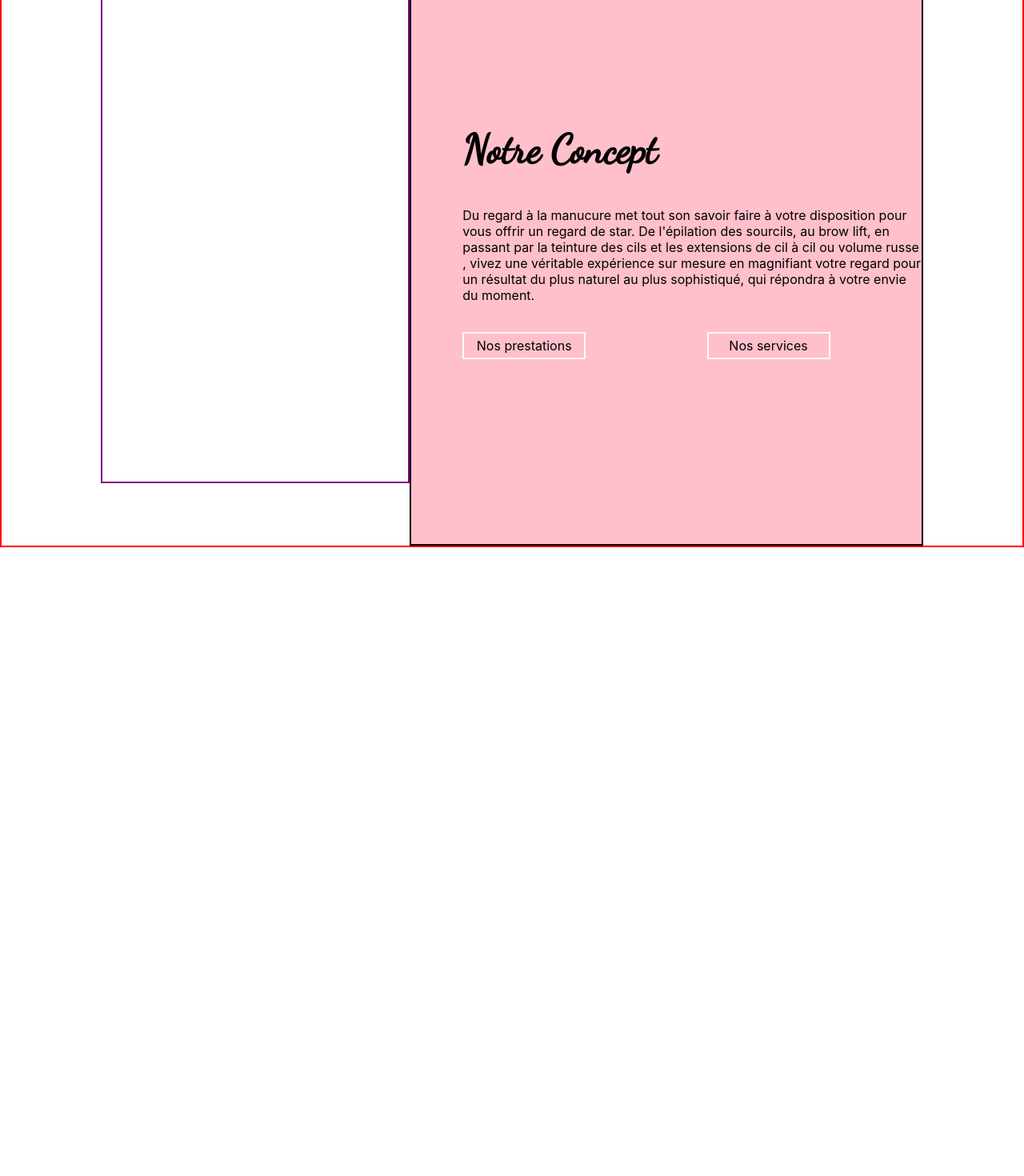
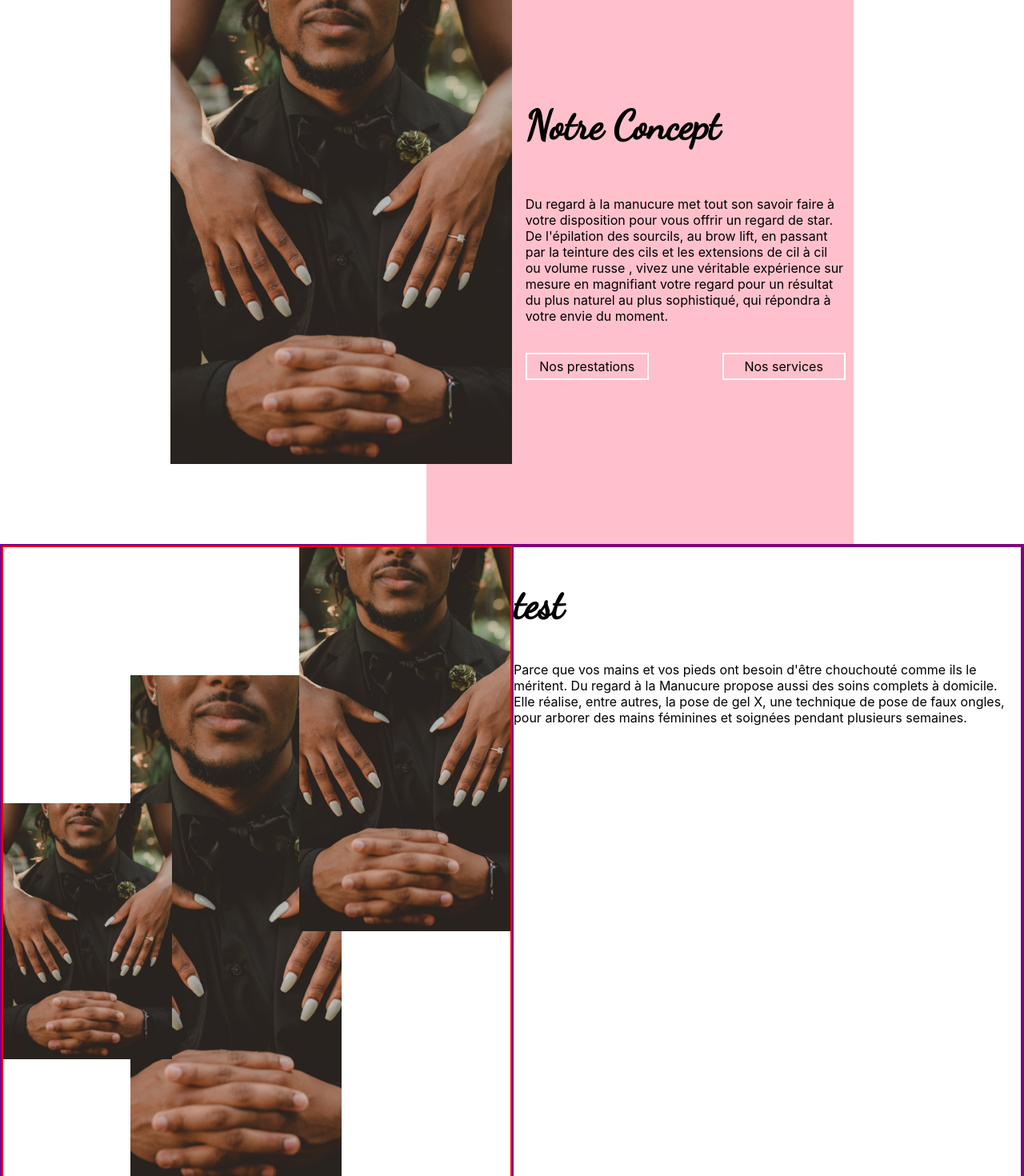
Before and after one commit to yohanetifier/du-regard-a-la-manucure, a React (Create React App) app: page /about in a window 1280 px wide. Shown: the part 120-1590 px from the top of the page at 80% size. Before the commit the page ends 804 px from the top, so only its background shows below. Built offline with nearby package versions, Linux system fonts and the light colour scheme.

Commit message:
continue on page about

```diff
--- a/src/components/About/About.tsx
+++ b/src/components/About/About.tsx
@@ -1,40 +1,28 @@
 import styles from './About.module.scss';
-import Concept2 from '../Concept2/Concept2';
+import Concept from '../Concept/Concept';
+import img1 from '../../assets/images/clay-banks-_3Sud4WPPYE-unsplash.jpg';
+import Concept2 from "../Concept2/Concept2";
 
 function About() {
   return (
-    <Concept2
-      classnamemainwrapper={styles.mainwrapper}
-      classnamewrapperimg={styles.wrapperimg}
-      classnamewrapperdescription={styles.wrapperdescription}
-      classnametitle={styles.title}
+    <>
+      <Concept
+        src={img1}
+        alt={img1}
         title="Notre Concept"
-      description="Du regard à la manucure met tout son savoir faire à votre disposition pour vous offrir un regard de star.
+        children="Du regard à la manucure met tout son savoir faire à votre disposition pour vous offrir un regard de star.
       De l'épilation des sourcils, au brow lift, en passant par la teinture des cils et les extensions de cil à cil ou volume russe
       , vivez une véritable expérience sur mesure en magnifiant votre regard pour un résultat du plus naturel
       au plus sophistiqué, qui répondra à votre envie du moment."
-      classnamesubwrapperdescription={styles.subwrapperdescrition}
-      to={"/prestations"}
+        to="/nos-prestations"
         label="Nos prestations"
-      classnamelink={styles.link}
-      classnamelinkwrapper={styles.linkwrapper}
-      buttonwrapper={styles.buttonwrapper}
-      secondto={"/services"}
-      secondlabel={"Nos services"}
+        numberOfButton="two"
+        secondTo="/services"
+        secondLabel="Nos services"
       />
-    // <div className={styles.mainwrapper}>
-    //   <div className={styles.wrapperimg}>
-    //     <img />
-    //   </div>
-    //   <div className={styles.wrapperdescription}>
-    //     <h2>Notre Concept</h2>
-    //     <p>Du regard à la manucure met tout son savoir faire à votre disposition pour vous offrir un regard de star.
-    //       De l'épilation des sourcils, au brow lift, en passant par la teinture des cils et les extensions de cil à cil ou volume russe
-    //       , vivez une véritable expérience sur mesure en magnifiant votre regard pour un résultat du plus naturel
-    //       au plus sophistiqué, qui répondra à votre envie du moment.
-    //     </p>
-    //   </div>
-    // </div>
+      <Concept2
+      />
+    </>
   )
 }
 
--- a/src/components/Button/Button.tsx
+++ b/src/components/Button/Button.tsx
@@ -3,16 +3,13 @@ import styles from "./Button.module.scss";
 
 interface Props {
     to: string
-    classnamelink: string
+    classnamelink?: string
     label: string
-    classnamemainwrapper: string
 }
 
-function Button({ to, classnamelink, label, classnamemainwrapper }: Props) {
+function Button({ to, classnamelink, label }: Props) {
     return (
-        <div className={classnamemainwrapper}>
-            <Link to={to} className={`${classnamelink} ${styles.defaultstyles}`}>{label}</Link>
-        </div>
+        <Link to={to} className={`${classnamelink} ${styles.defaultstyles}`}>{label}</Link>
     )
 }
 
--- a/src/components/Concept/Concept.module.scss
+++ b/src/components/Concept/Concept.module.scss
@@ -87,3 +87,16 @@
         background-color: white;
     }
 }
+
+.buttonwrapper {
+    display: flex;
+    justify-content: space-between;
+    width: 100%;
+    @media screen and (max-width: map-get(var.$breakpoints, "tablet-up")){
+        margin: 0 auto;
+        width: 70%;
+    }
+    @media screen and (max-width: map-get(var.$breakpoints, "phone-down")){
+        width: 100%;
+    }
+}
--- a/src/components/Concept/Concept.tsx
+++ b/src/components/Concept/Concept.tsx
@@ -1,10 +1,10 @@
 import Image from '../Image/Image';
-// import img1 from '../../assets/images/engin-akyurt-EeVOgK2x0E4-unsplash.jpg';
 import img1 from '../../assets/images/clay-banks-_3Sud4WPPYE-unsplash.jpg';
 import styles from './Concept.module.scss';
 import Title from '../Title/Title'
 import Description from '../Description/Description';
 import { Link } from 'react-router-dom';
+import Button from "../Button/Button";
 
 export interface Img {
     src: string
@@ -12,20 +12,55 @@ export interface Img {
     classNamewrapper: string
 }
 
-function Concept() {
+interface Props {
+    src: string
+    alt: string
+    title: string
+    children: string
+    to: string
+    label: string
+    secondTo?: string
+    secondLabel?: string
+    numberOfButton: string
+
+}
+
+function Concept({
+    src,
+    alt,
+    title,
+    children,
+    to,
+    label,
+    secondTo,
+    secondLabel,
+    numberOfButton,
+
+}: Props) {
     return (
         <div className={styles.mainwrapper}>
             <div className={styles.imagewrapper}>
-                    <Image src={img1} alt={img1} classNamewrapper={styles.firstimage} />
+                <Image src={src} alt={alt} classNamewrapper={styles.firstimage} />
             </div>
             <div className={styles.descriptionwrapper}>
                 <div className={styles.layoutwrapper}>
-                    <h2 className={styles.title}> Notre Concept</h2>
+                    <h2 className={styles.title}> {title}</h2>
                     <p className={styles.description}>
-                      Que diriez-vous de sublimer vos ongles et votre regard sans sortir de chez vous? C'est possible avec Du Regard à La Manucure,
-                      professionnelle de l'esthétique, prothésiste ongulaire. L'institut Du Regard à la Manucure est basé à Aincourt, dans le Val d'Oise et se
-                      déplace dans toute l'Ile de France pour vous mettre en beauté.</p>
-                      <Link to={"/about"} className={styles.link}>En savoir plus</Link>
+                        {children}</p>
+                    {numberOfButton === "one" ?
+                        <Button
+                            to={to}
+                            label={label}
+                        />
+                        :
+                        <div className={styles.buttonwrapper}>
+                            <Button
+                                to={to}
+                                label={label} />
+                            <Button
+                                to={secondTo!}
+                                label={secondLabel!} />
+                        </div>}
                 </div>
             </div>
         </div>
--- a/src/components/Concept2/Concept2.module.scss
+++ b/src/components/Concept2/Concept2.module.scss
@@ -1,6 +1,44 @@
-@use "../../styles/utils/variables.scss" as var;
+.mainwrapper {
+    border: 2px solid purple;
+    display: flex;
+}
 
-.defaultstyles {
-    font-family: var.$font-title;
-    font-size: var.$font-size-title;
+.imgwrapper {
+    border: 2px solid red;
+    width: 50%;
+    height: 100vh;
+    display: grid;
+    grid-template-columns: repeat(12, 1fr);
+    grid-template-rows: repeat(5, 20%);
 }
+
+.imgfirstwrapper {
+    z-index: 1;
+    grid-column: 1 / 5;
+    grid-row:  3 / 5;
+    width: 100%;
+    // &:hover {
+    //     z-index: 1;
+    // }
+}
+
+.imgsecondwrapper {
+    grid-column: 4 / 9;
+    grid-row:  2 / 6;
+    // &:hover {
+    //     z-index: 1;
+    // }
+}
+
+.imgthirdwrapper {
+    grid-column: 8 / 13;
+    grid-row:  1 / 4;
+    // &:hover {
+    //     z-index: 1;
+    // }
+}
+
+.descriptionwrapper {
+    border: 2px solid purple;
+    width: 50%;
+}
--- a/src/components/Concept2/Concept2.tsx
+++ b/src/components/Concept2/Concept2.tsx
@@ -1,68 +1,38 @@
 import styles from './Concept2.module.scss';
-import Button from '../Button/Button';
+import Image from "../Image/Image";
+import img1 from '../../assets/images/clay-banks-_3Sud4WPPYE-unsplash.jpg';
+import Title from "../Title/Title";
 
-interface Props {
-    src?: string
-    classnamemainwrapper: string
-    classnamewrapperimg: string
-    classnamewrapperdescription: string
-    title: string
-    description: string
-    classnametitle?: string
-    classnamesubwrapperdescription?: string
-    to: string
-    label: string
-    classnamelinkwrapper: string
-    classnamelink: string
-    buttonwrapper: string
-    secondto: string
-    secondlabel: string
-}
 
-function Concept2({
-    src,
-    classnamemainwrapper,
-    classnamewrapperimg,
-    classnamewrapperdescription,
-    title,
-    description,
-    classnametitle,
-    classnamesubwrapperdescription,
-    to,
-    label,
-    classnamelinkwrapper,
-    classnamelink,
-    buttonwrapper,
-    secondto,
-    secondlabel
-}: Props) {
+export default function Concept2() {
     return (
-        <div className={classnamemainwrapper}>
-            <div className={classnamewrapperimg}>
-                <img src={src} />
+        <div className={styles.mainwrapper}>
+            <div className={styles.imgwrapper}>
+                <Image
+                    src={img1}
+                    alt={img1}
+                    classNamewrapper={styles.imgfirstwrapper}
+                />
+                <Image
+                    src={img1}
+                    alt={img1}
+                    classNamewrapper={styles.imgsecondwrapper}
+                />
+                <Image
+                    src={img1}
+                    alt={img1}
+                    classNamewrapper={styles.imgthirdwrapper}
+                />
             </div>
-            <div className={`${classnamewrapperdescription} `}>
-                <div className={classnamesubwrapperdescription}>
-                    <h2 className={`${classnametitle} ${styles.defaultstyles}`}>{title}</h2>
-                    <p>{description}</p>
-                    <div className={buttonwrapper}>
-                        <Button
-                            to={to}
-                            label={label}
-                            classnamelink={classnamelink}
-                            classnamemainwrapper={classnamelinkwrapper}
-                        />
-                        <Button
-                            to={secondto}
-                            label={secondlabel}
-                            classnamelink={classnamelink}
-                            classnamemainwrapper={classnamelinkwrapper}
-                        />
-                    </div>
-                </div>
+            <div className={styles.descriptionwrapper}>
+                <Title
+                    children="test"
+                />
+                <p>Parce que vos mains et vos pieds ont besoin d'être chouchouté comme ils le méritent. Du regard à la Manucure propose aussi des soins complets à domicile.
+                    Elle réalise, entre autres, la pose de gel X, une technique de pose de faux ongles, pour arborer des mains féminines et soignées pendant plusieurs semaines.
+
+                </p>
             </div>
         </div>
     )
 }
-
-export default Concept2;
--- a/src/components/Home/Home.tsx
+++ b/src/components/Home/Home.tsx
@@ -1,20 +1,34 @@
 import Banner from '../Banner/Banner';
 import styles from './Home.module.scss';
-import FirstSection from '../FirstSection/FirstSection';
 import SecondSection from '../SecondSection/SecondSection';
 import Concept from '../Concept/Concept';
 import Services from '../Services/Services';
 import Work from '../Work/Work';
 import Footer from '../Footer/Footer';
 import imgBelowRight from '../../assets/images/apostolos-vamvouras-Mky1mc85XQQ-unsplash (1).jpg'
+import img1 from '../../assets/images/clay-banks-_3Sud4WPPYE-unsplash.jpg';
 
 
 function Home() {
 
     return (
         <div className={styles.wrapper}>
-            <Banner src={imgBelowRight} className={styles.imgbelowright} classNamewrapper={styles.mainwrapper} />
-            <Concept />
+            <Banner
+                src={imgBelowRight}
+                className={styles.imgbelowright}
+                classNamewrapper={styles.mainwrapper}
+            />
+            <Concept
+                src={img1}
+                alt={img1}
+                title="Notre Concept"
+                children="Que diriez-vous de sublimer vos ongles et votre regard sans sortir de chez vous? C'est possible avec Du Regard à La Manucure,
+                professionnelle de l'esthétique, prothésiste ongulaire. L'institut Du Regard à la Manucure est basé à Aincourt, dans le Val d'Oise et se
+                déplace dans toute l'Ile de France pour vous mettre en beauté."
+                to="/about"
+                label="En savoir plus"
+                numberOfButton="one"
+            />
             <SecondSection />
             <Services />
             <Work />
--- a/src/components/Title/Title.module.scss
+++ b/src/components/Title/Title.module.scss
@@ -0,0 +1,6 @@
+@use "../../styles/utils/variables.scss" as var;
+
+.defaultstyles {
+    font-size: var.$font-size-title;
+    font-family: var.$font-title;
+}
--- a/src/components/Title/Title.tsx
+++ b/src/components/Title/Title.tsx
@@ -1,11 +1,13 @@
+import styles from './Title.module.scss';
+
 interface Props {
-    children : string
-    className: string
+    children: string
+    className?: string
 }
 
-function Title ({children, className}: Props) {
+function Title({ children, className }: Props) {
     return (
-        <h2 className={className}>
+        <h2 className={`${className} ${styles.defaultstyles}`}>
             {children}
         </h2>
     )
```
Lines whose indentation alone changed are shown as unchanged.
